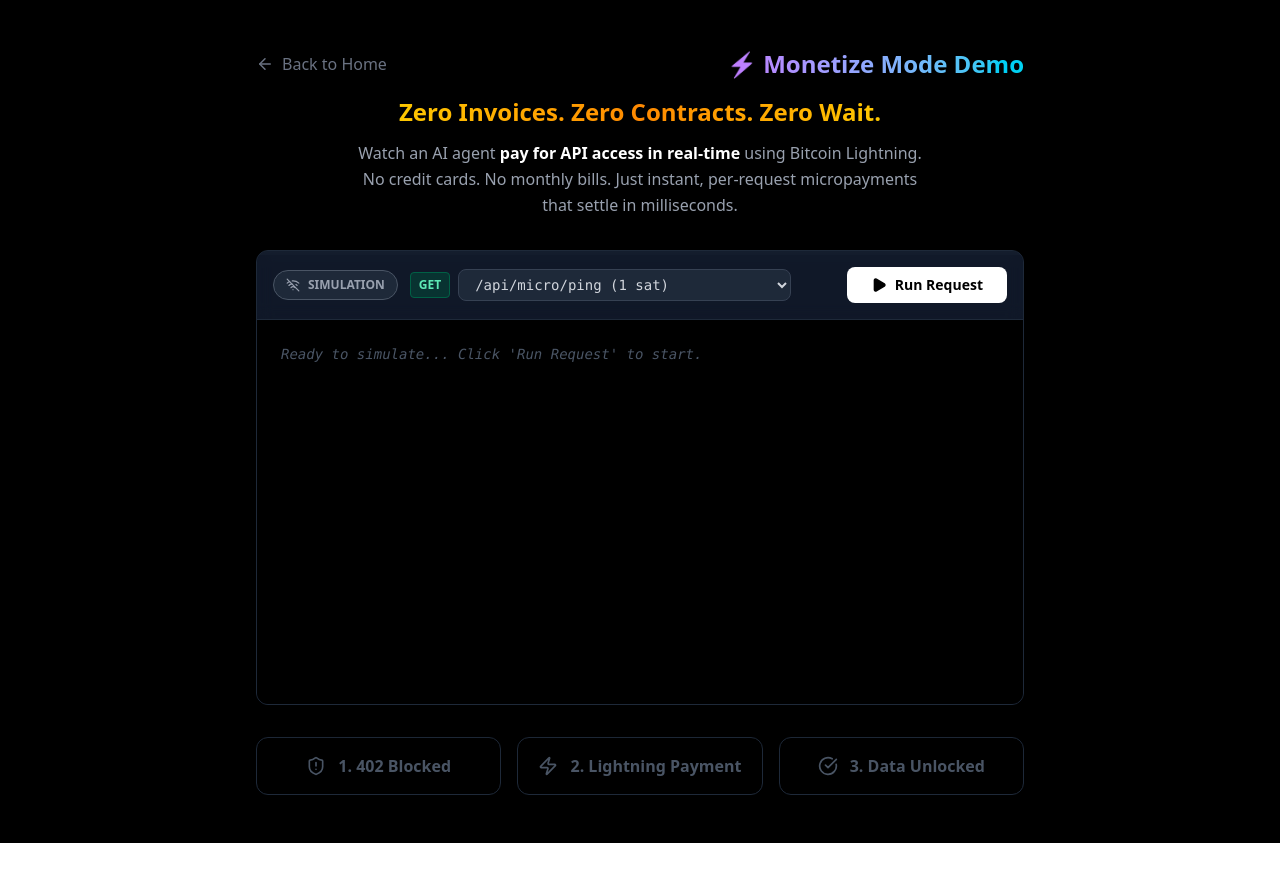
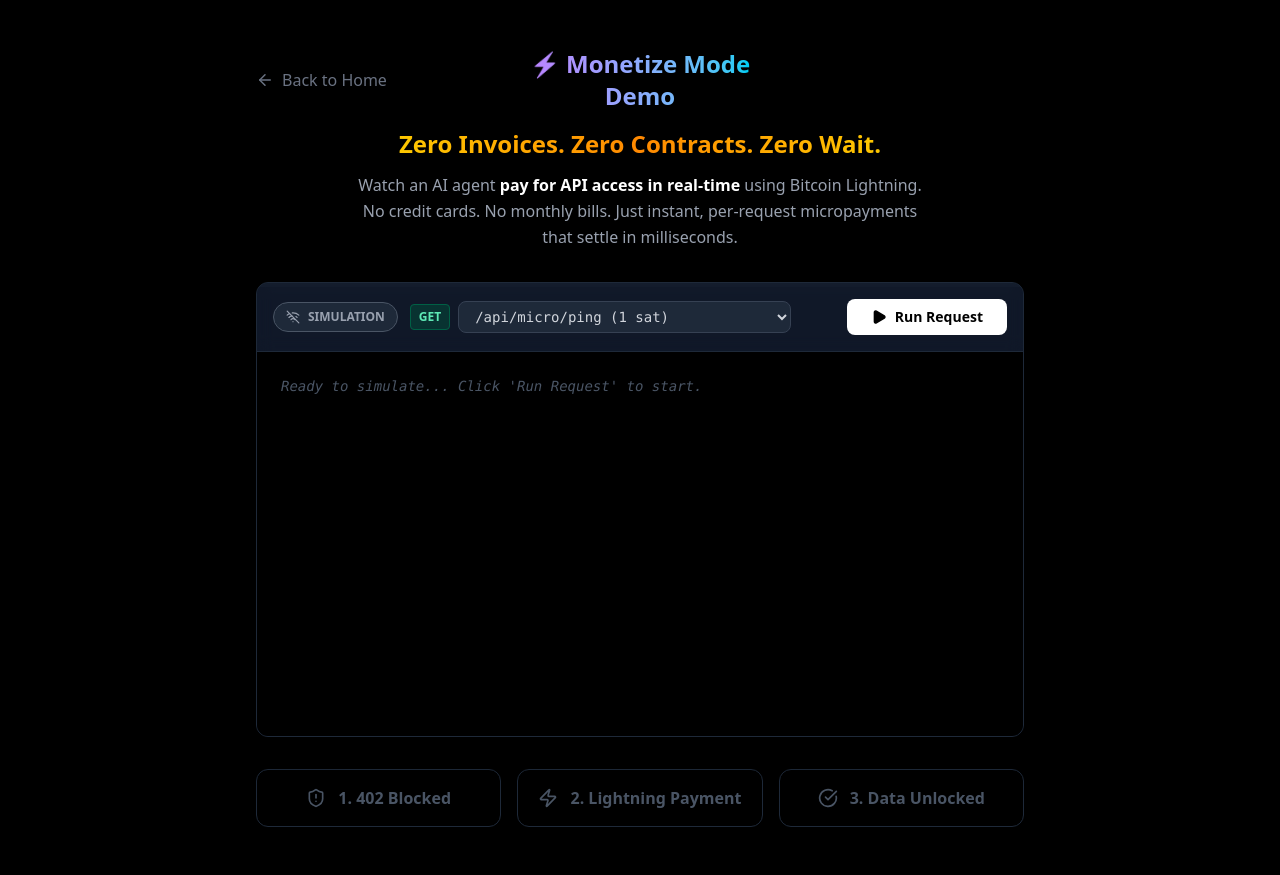
Before and after one commit to SatGate-io/satgate, a Next.js app in the folder satgate-landing/: page /playground in a window 1280 px wide. Before the commit the page ends 843 px from the top, so only its background shows below. Built offline with nearby package versions, Linux system fonts and the light colour scheme.

Commit message:
style: Center Monetize Mode Demo title

```diff
--- a/satgate-landing/app/playground/page.tsx
+++ b/satgate-landing/app/playground/page.tsx
@@ -299,13 +299,14 @@ export default function MonetizeDemoPage() {
     <div className="min-h-screen bg-black text-gray-100 font-sans flex flex-col items-center py-12 px-4">
 
       {/* Header */}
-      <div className="w-full max-w-3xl mb-4 flex items-center justify-between">
-        <Link href="/" className="text-gray-500 hover:text-white flex items-center gap-2 transition">
+      <div className="w-full max-w-3xl mb-4 grid grid-cols-3 items-center">
+        <Link href="/" className="text-gray-500 hover:text-white flex items-center gap-2 transition justify-self-start">
           <ArrowLeft size={18} /> Back to Home
         </Link>
-        <h1 className="text-2xl font-bold bg-clip-text text-transparent bg-gradient-to-r from-purple-400 to-cyan-400">
+        <h1 className="text-2xl font-bold bg-clip-text text-transparent bg-gradient-to-r from-purple-400 to-cyan-400 text-center justify-self-center">
           ⚡ Monetize Mode Demo
         </h1>
+        <div></div>
       </div>
 
       {/* Hero Description */}
```
